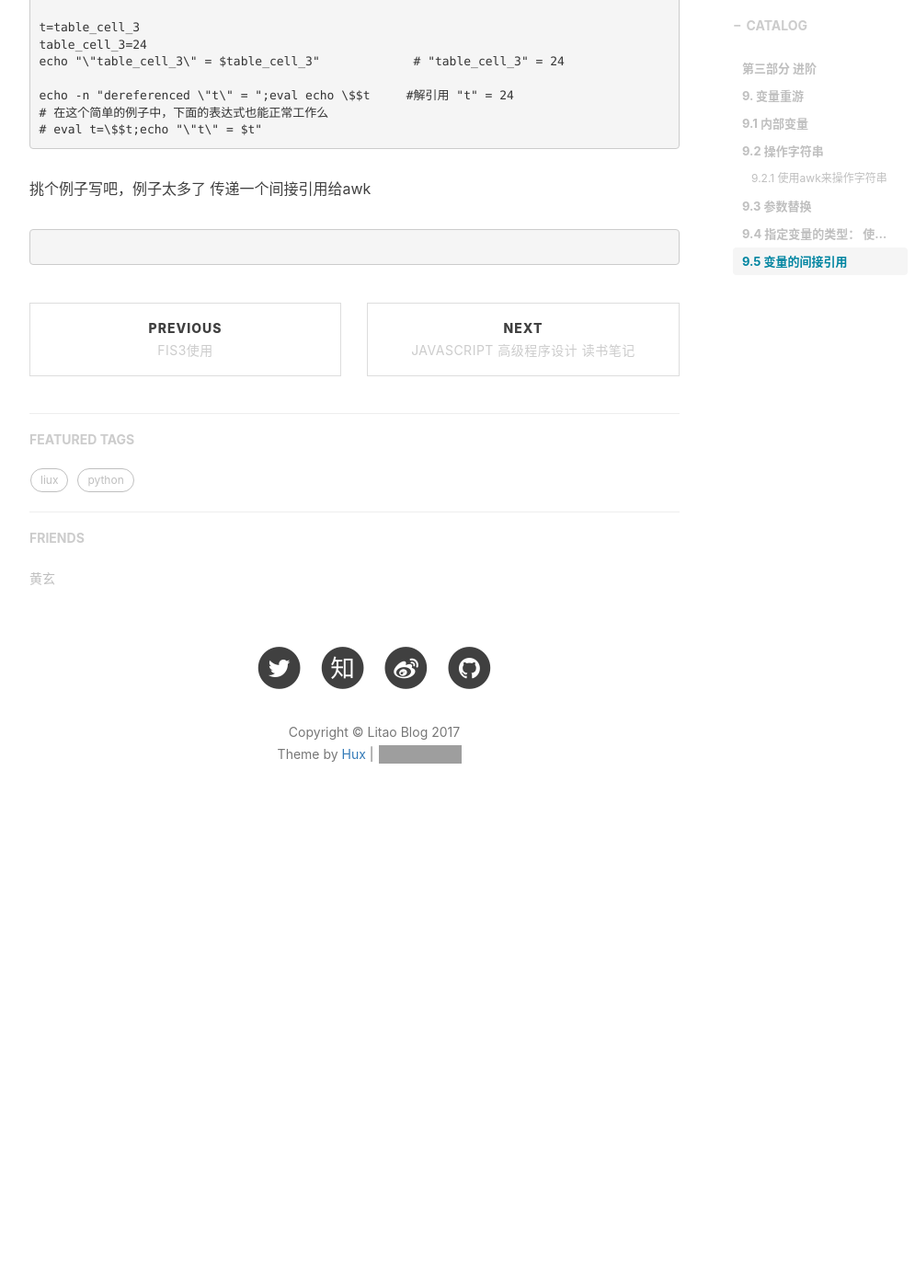
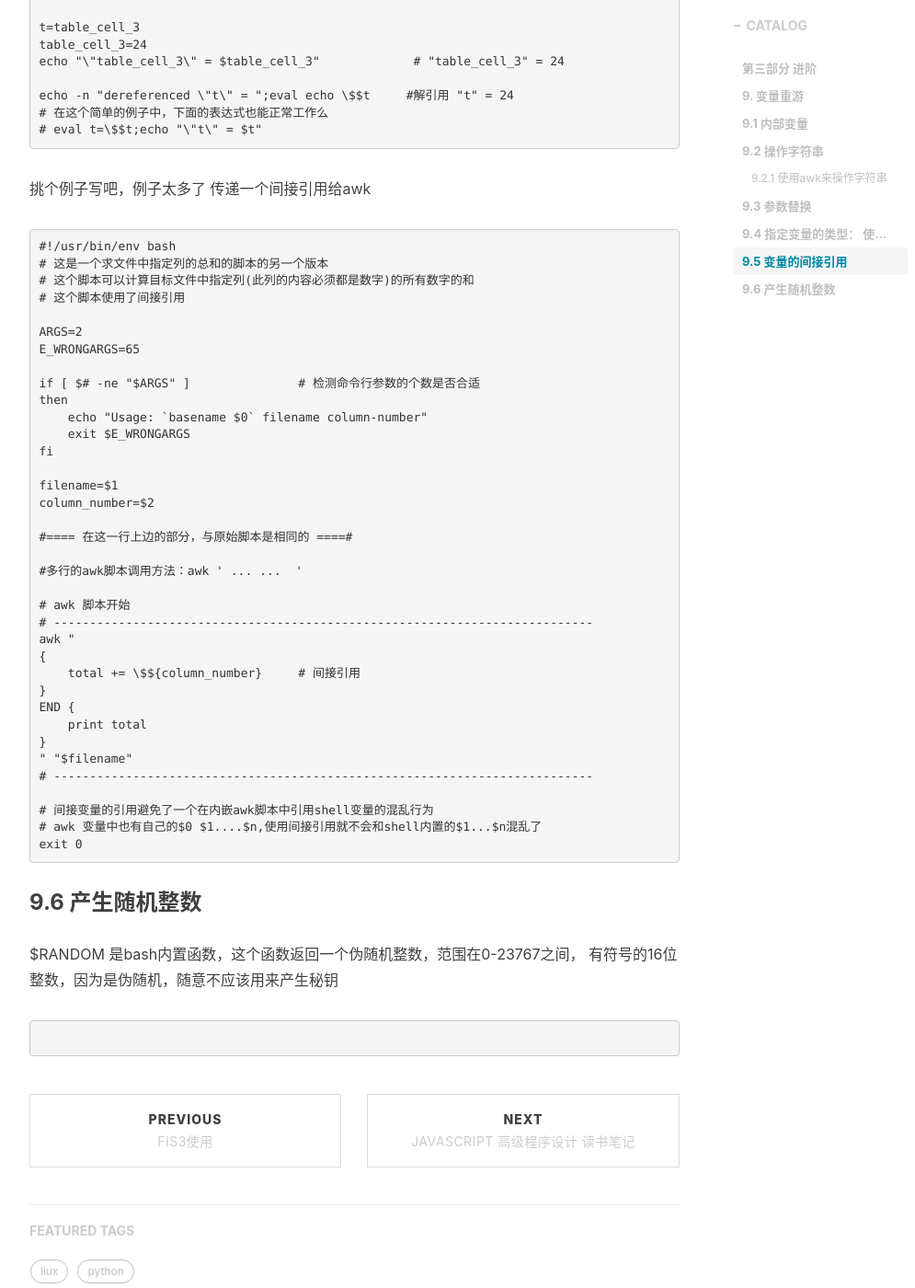
Before and after one commit to smalltao/smalltao.github.io, a Jekyll site: the page built from _posts/2017-10-19-master-linux.markdown, in a window 1280 px wide and 1400 px high, scrolled down 16519 px. Shown: the whole window at 92% size, without its empty margins (233-1228 px from the left). Built offline with Jekyll 4.4.1, drawn with Linux system fonts in a browser that asks for light colours; nearby versions of some CDN libraries; comment, search, counter and statistics services are not loaded; before the commit the page ends 17443 px from its top, so only the background shows below that; grey boxes are pictures that could not be loaded.

````diff
--- a/_posts/2017-09-08-command-python.markdown
+++ b/_posts/2017-09-08-command-python.markdown
@@ -1083,3 +1083,6 @@
 cd mysql-python
 python setup.py install
 ```
+
+python 插件安装错误：加选项
+--trusted-host pypi.python.org
--- a/_posts/2017-10-19-master-linux.markdown
+++ b/_posts/2017-10-19-master-linux.markdown
@@ -795,5 +795,48 @@
 挑个例子写吧，例子太多了
 传递一个间接引用给awk
 ```
+#!/usr/bin/env bash
+# 这是一个求文件中指定列的总和的脚本的另一个版本
+# 这个脚本可以计算目标文件中指定列(此列的内容必须都是数字)的所有数字的和
+# 这个脚本使用了间接引用
+
+ARGS=2
+E_WRONGARGS=65
+
+if [ $# -ne "$ARGS" ]               # 检测命令行参数的个数是否合适
+then
+    echo "Usage: `basename $0` filename column-number"
+    exit $E_WRONGARGS
+fi
+
+filename=$1
+column_number=$2
+
+#==== 在这一行上边的部分，与原始脚本是相同的 ====#
+
+#多行的awk脚本调用方法：awk ' ... ...  '
+
+# awk 脚本开始
+# ---------------------------------------------------------------------------
+awk "
+{
+    total += \$${column_number}     # 间接引用
+}
+END {
+    print total
+}
+" "$filename"
+# ---------------------------------------------------------------------------
+
+# 间接变量的引用避免了一个在内嵌awk脚本中引用shell变量的混乱行为
+# awk 变量中也有自己的$0 $1....$n,使用间接引用就不会和shell内置的$1...$n混乱了
+exit 0
+```
+
+### 9.6 产生随机整数
+
+$RANDOM 是bash内置函数，这个函数返回一个伪随机整数，范围在0-23767之间， 有符号的16位整数，因为是伪随机，随意不应该用来产生秘钥
 
 ```
+
+```
--- a/package.json
+++ b/package.json
@@ -30,7 +30,11 @@
     "boil": "git push boilerplate boilerplate:master",
     "push": "git push origin master --tag",
     "pyspider": "pyspider -c /search/odin/smalltao.github.io/shell/config.json ",
-    "cafe": "git co gitcafe-pages; git merge master; git push gitcafe gitcafe-pages:gitcafe-pages --tag; git co master;"
+    "cafe": "git co gitcafe-pages; git merge master; git push gitcafe gitcafe-pages:gitcafe-pages --tag; git co master;",
+    "svnup": "svn up --username litaoos2862 --password wangna0126! D:\\work\\svn\\branches\\2017\\November\\news_sub_link_add_img\\resin_news_add_link_img_20171114\\target",
+    "svnci": "svn ci D:\\work\\svn\\branches\\2017\\November\\news_sub_link_add_img\\resin_news_add_link_img_20171114\\target -m '无线新闻聚合'",
+    "svncibingresin": "svn ci D:\\work\\svn\\trunk\\datacenter\\reventondc_youdao -m '增加词典app文档'"
+
   },
   "description": "### 使用`jekyll server`",
   "main": "Gruntfile.js",
````
